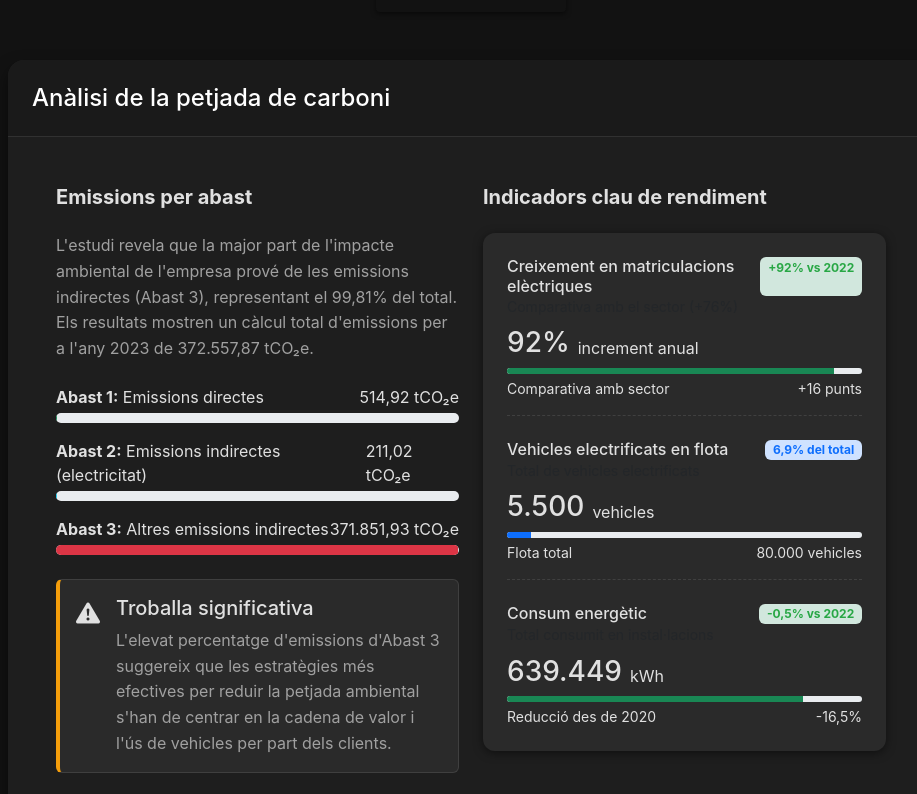
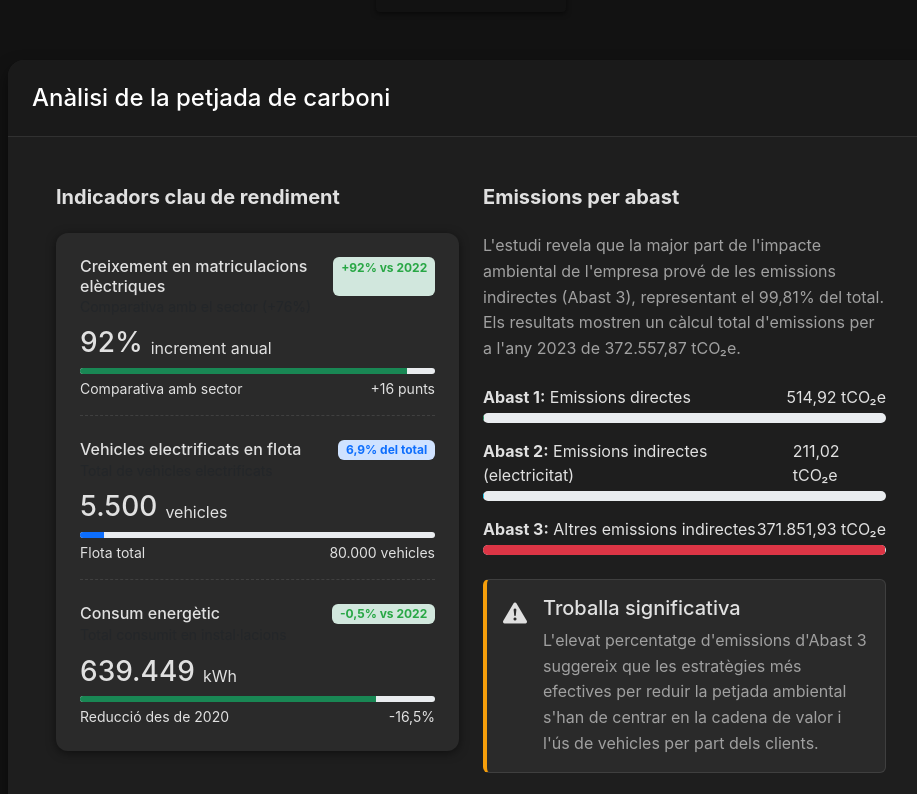
Before and after one commit to marcb44ch/alphabet-project, a Vue app: page /CarbonFootprint in a window 1280 px wide. Shown: the part 2006-2800 px from the top of the page, without its empty margins (169-1086 px from the left). Built offline with nearby package versions, Linux system fonts and the light colour scheme.

Commit message:
Add emissions chart to CarbonFootprint view and update AboutView layout

```diff
--- a/src/views/AboutView.vue
+++ b/src/views/AboutView.vue
@@ -19,7 +19,7 @@
   const options = ref({
     xAxis: {
       type: 'category',
-      data: ['Mon', 'Tue', 'Wed', 'Thu', 'Fri', 'Sat', 'Sun']
+      data: ['Mon', 'Tue', 'Wed', 'Thu', 'Fri', 'Sat', 'Sun'],
     },
     yAxis: {
       type: 'value'
@@ -35,7 +35,7 @@
 
 <template>
 
-  <div class="about" style="height: 400px;">
+  <div class="about" style="height: 20px;">
     <h1>This is an about page</h1>
     Hola taula de prova
     <Table :headers="headers" :items="items"></Table>
--- a/src/views/CarbonFootprint.vue
+++ b/src/views/CarbonFootprint.vue
@@ -53,6 +53,71 @@
   }
   }
 </style> -->
+
+
+<script>
+import Chart from '@/components/Chart.vue'
+
+export default {
+  name: 'CarbonFootprint',
+  components: {
+    Chart
+  },
+  data() {
+    return {
+      emissionsChartOptions: {
+        title: {
+          text: 'Distribució d\'emissions per abast (tCO₂e)',
+          left: 'center'
+        },
+        tooltip: {
+          trigger: 'item',
+          formatter: '{a} <br/>{b}: {c} tCO₂e ({d}%)'
+        },
+        legend: {
+          orient: 'vertical',
+          left: 'left',
+          textStyle: {
+            color: '#e0e0e0'
+          }
+        },
+        series: [
+          {
+            name: 'Emissions de CO₂',
+            type: 'pie',
+            radius: ['40%', '70%'],
+            avoidLabelOverlap: false,
+            itemStyle: {
+              borderRadius: 10,
+              borderColor: '#121212',
+              borderWidth: 2
+            },
+            label: {
+              show: false,
+              position: 'center'
+            },
+            emphasis: {
+              label: {
+                show: true,
+                fontSize: '18',
+                fontWeight: 'bold'
+              }
+            },
+            labelLine: {
+              show: false
+            },
+            data: [
+              { value: 514.92, name: 'Abast 1: Emissions directes', itemStyle: { color: '#28a745' } },
+              { value: 211.02, name: 'Abast 2: Emissions indirectes (electricitat)', itemStyle: { color: '#0d6efd' } },
+              { value: 371851.93, name: 'Abast 3: Altres emissions indirectes', itemStyle: { color: '#dc3545' } }
+            ]
+          }
+        ]
+      }
+    }
+  }
+}
+</script>
 
 <template>
   <div class="study-page dark-theme">
@@ -198,58 +263,6 @@
             </div>
             <div class="card-body p-4 p-lg-5">
               <div class="row g-4">
-                <div class="col-lg-6">
-                  <h3 class="h5 fw-bold mb-4">Emissions per abast</h3>
-                  <p>L'estudi revela que la major part de l'impacte ambiental de l'empresa prové de les
-                     emissions indirectes (Abast 3), representant el 99,81% del total. Els resultats mostren un càlcul
-                     total d'emissions per a l'any 2023 de 372.557,87 tCO₂e.</p>
-
-                  <div class="emissions-breakdown mt-4">
-                    <div class="mb-3">
-                      <div class="d-flex justify-content-between mb-1">
-                        <span><strong>Abast 1:</strong> Emissions directes</span>
-                        <span>514,92 tCO₂e</span>
-                      </div>
-                      <div class="progress" style="height: 10px;">
-                        <div class="progress-bar bg-success" style="width: 0.14%;"></div>
-                      </div>
-                    </div>
-
-                    <div class="mb-3">
-                      <div class="d-flex justify-content-between mb-1">
-                        <span><strong>Abast 2:</strong> Emissions indirectes (electricitat)</span>
-                        <span>211,02 tCO₂e</span>
-                      </div>
-                      <div class="progress" style="height: 10px;">
-                        <div class="progress-bar bg-info" style="width: 0.05%;"></div>
-                      </div>
-                    </div>
-
-                    <div class="mb-3">
-                      <div class="d-flex justify-content-between mb-1">
-                        <span><strong>Abast 3:</strong> Altres emissions indirectes</span>
-                        <span>371.851,93 tCO₂e</span>
-                      </div>
-                      <div class="progress" style="height: 10px;">
-                        <div class="progress-bar bg-danger" style="width: 99.81%;"></div>
-                      </div>
-                    </div>
-                  </div>
-
-                  <div class="alert alert-warning mt-4">
-                    <div class="d-flex">
-                      <div class="me-3">
-                        <i class="bi bi-exclamation-triangle-fill fs-4"></i>
-                      </div>
-                      <div>
-                        <h5 class="alert-heading">Troballa significativa</h5>
-                        <p class="mb-0">L'elevat percentatge d'emissions d'Abast 3 suggereix que les
-                        estratègies més efectives per reduir la petjada ambiental s'han de centrar en la
-                        cadena de valor i l'ús de vehicles per part dels clients.</p>
-                      </div>
-                    </div>
-                  </div>
-                </div>
 
                 <div class="col-lg-6">
                   <h3 class="h5 fw-bold mb-4">Indicadors clau de rendiment</h3>
@@ -309,6 +322,58 @@
                       <div class="d-flex justify-content-between mt-1">
                         <small>Reducció des de 2020</small>
                         <small>-16,5%</small>
+                      </div>
+                    </div>
+                  </div>
+                </div>
+                <div class="col-lg-6">
+                  <h3 class="h5 fw-bold mb-4">Emissions per abast</h3>
+                  <p>L'estudi revela que la major part de l'impacte ambiental de l'empresa prové de les
+                     emissions indirectes (Abast 3), representant el 99,81% del total. Els resultats mostren un càlcul
+                     total d'emissions per a l'any 2023 de 372.557,87 tCO₂e.</p>
+
+                  <div class="emissions-breakdown mt-4">
+                    <div class="mb-3">
+                      <div class="d-flex justify-content-between mb-1">
+                        <span><strong>Abast 1:</strong> Emissions directes</span>
+                        <span>514,92 tCO₂e</span>
+                      </div>
+                      <div class="progress" style="height: 10px;">
+                        <div class="progress-bar bg-success" style="width: 0.14%;"></div>
+                      </div>
+                    </div>
+
+                    <div class="mb-3">
+                      <div class="d-flex justify-content-between mb-1">
+                        <span><strong>Abast 2:</strong> Emissions indirectes (electricitat)</span>
+                        <span>211,02 tCO₂e</span>
+                      </div>
+                      <div class="progress" style="height: 10px;">
+                        <div class="progress-bar bg-info" style="width: 0.05%;"></div>
+                      </div>
+                    </div>
+
+                    <div class="mb-3">
+                      <div class="d-flex justify-content-between mb-1">
+                        <span><strong>Abast 3:</strong> Altres emissions indirectes</span>
+                        <span>371.851,93 tCO₂e</span>
+                      </div>
+                      <div class="progress" style="height: 10px;">
+                        <div class="progress-bar bg-danger" style="width: 99.81%;"></div>
+                      </div>
+                    </div>
+                  </div>
+
+                  <div class="alert alert-warning mt-4">
+                    <div class="d-flex">
+                      <div class="me-3">
+                        <i class="bi bi-exclamation-triangle-fill fs-4"></i>
+                      </div>
+                      <div>
+                        <h5 class="alert-heading">Troballa significativa</h5>
+                        <p class="mb-0">L'elevat percentatge d'emissions d'Abast 3 suggereix que les
+                        estratègies més efectives per reduir la petjada ambiental s'han de centrar en la
+                        cadena de valor i l'ús de vehicles per part dels clients.</p>
                       </div>
                     </div>
                   </div>
@@ -584,12 +649,6 @@
   </div>
 </template>
 
-<script>
-export default {
-  name: 'CarbonFootprint'
-}
-</script>
-
 <style>
 /* Global reset to remove white border */
 html, body {
@@ -637,7 +696,8 @@ h1, h2, h3, h4, h5, h6 {
 /* Header section styling - Full bleed image */
 .header-section {
   background-color: #000;
-  background-image: url('https://images.unsplash.com/photo-1490775949603-0e355e8e01ba?w=1400&q=80');
+  /* background-image: url('https://images.unsplash.com/photo-1490775949603-0e355e8e01ba?w=1400&q=80'); */
+  background-image: url('../assets/img/bmw-carbonFootprint.jpg');
   background-size: cover;
   background-position: center;
   min-height: 60vh;
```
Also changed, not shown: src/assets/img/bmw-carbonFootprint.jpg (added).
